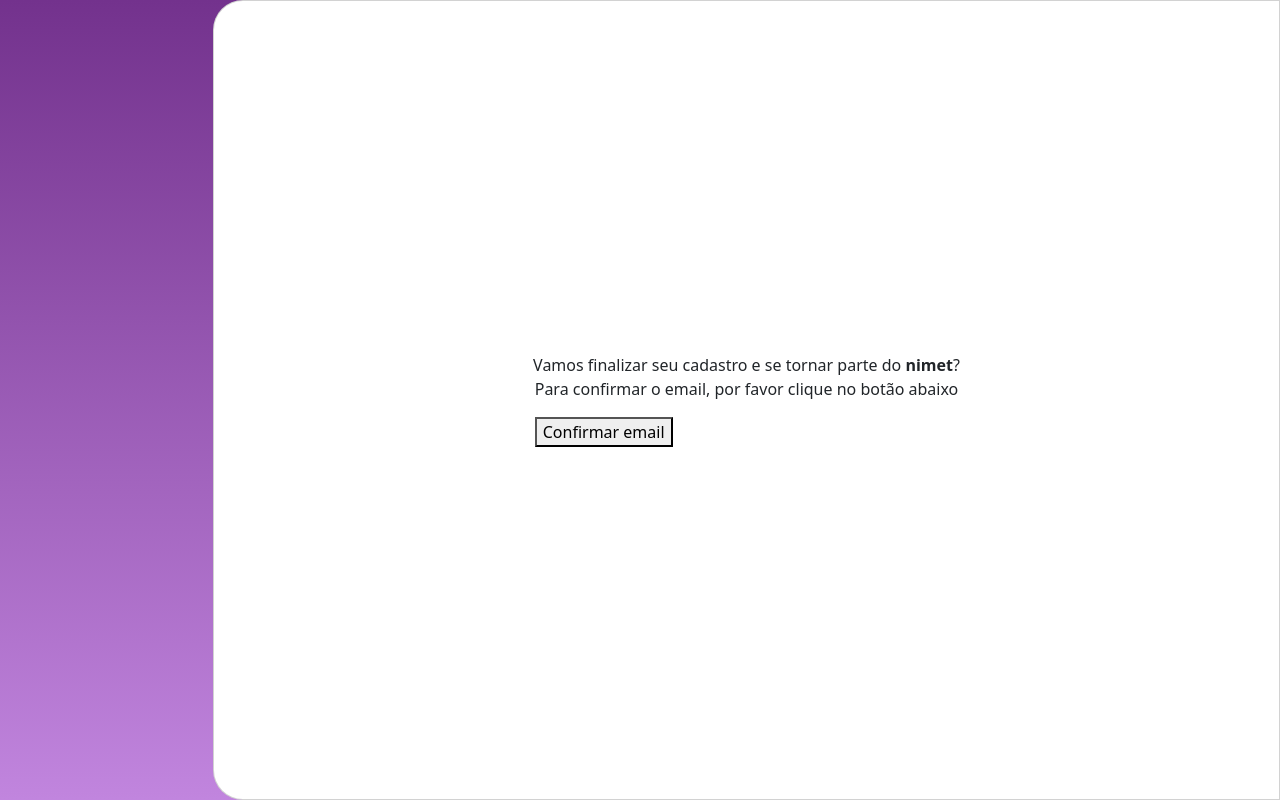
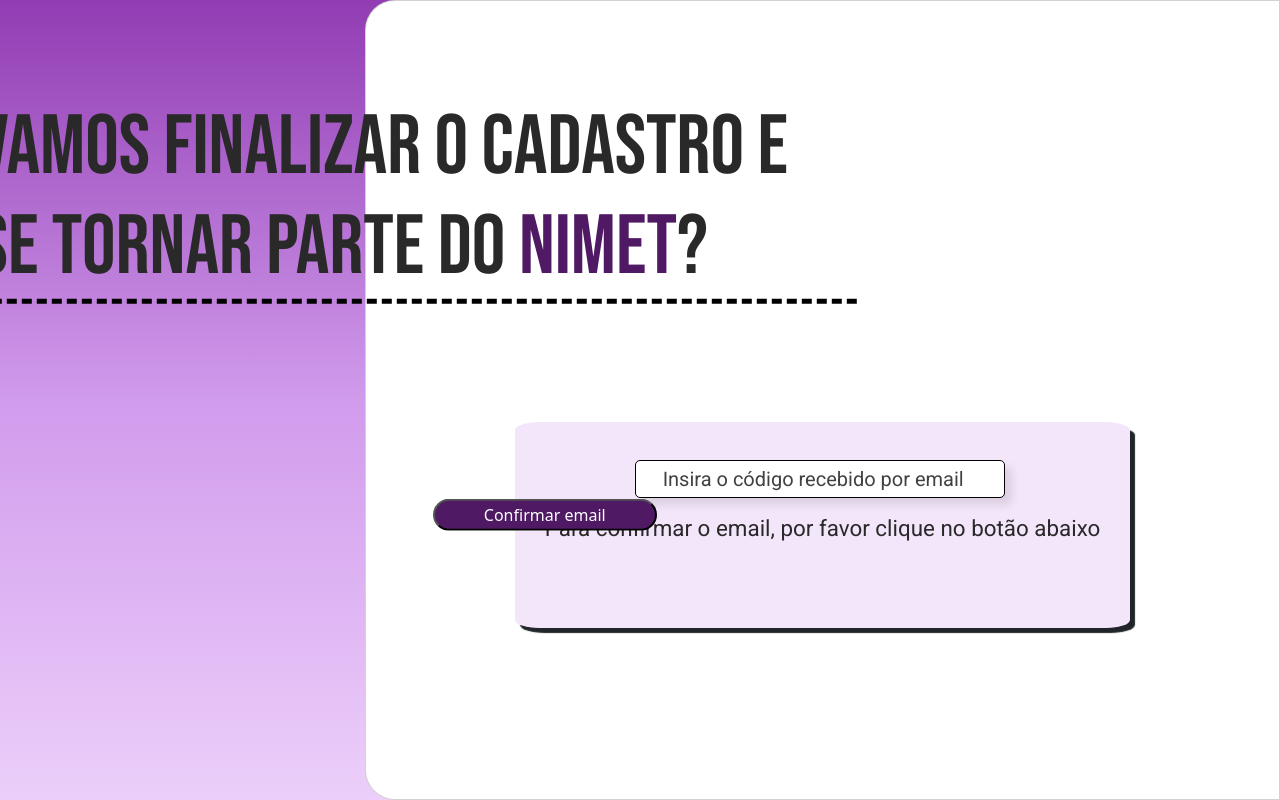
Before and after one commit to Isa-dss/front, an Angular app: page /email in a window 1280 px wide. Built offline with nearby package versions, Linux system fonts and the light colour scheme.

Commit message:
Alterações no email e no cadastro

```diff
--- a/src/app/pages/cadastro/cadastro.component.html
+++ b/src/app/pages/cadastro/cadastro.component.html
@@ -20,20 +20,20 @@
                       <div class="input-box">
                           <label for="nome" class="form-label">Nome</label>
                           <input id="nome"  formControlName="nome" class="form-control" type="nome" name="firstname"
-                          placeholder="ABS SISTERS" required>
+                          placeholder="Digite seu nome" required>
                       </div>
 
                       <div class="input-box">
                           <label for="Username" class="form-label">Username</label>
                           <input id="Username" formControlName="username" class="form-control" type="Username" name="Username"
-                          placeholder="@abs_sisters" required>
+                          placeholder="Digite seu nome de usuário" required>
                       </div>
 
 
                       <div class="input-box">
-                        <label for="confirmage" class="form-label">Idade</label>
+                        <label for="confirmage" class="form-label">Data de nascimento</label>
                         <input id="confirmage" formControlName="dataNascimento" class="form-control" type="idade" name="confirmage"
-                        placeholder="18" required>
+                        placeholder="AA-MM-DD" required>
                       </div>
 
                         <!-- <mat-form-field class="input-box">
@@ -43,8 +43,6 @@
                           </mat-datepicker-toggle>
                           <mat-datepicker #picker></mat-datepicker>
                         </mat-form-field> -->
-
-
 
 
                   </div>
@@ -59,21 +57,21 @@
 
                 <div class="input-box">
                   <label for="password" class="form-label">Senha</label>
-                  <input id="password"formControlName="senha"  type="password" name="password"
-                  placeholder="Absisters123!" class="form-control" required>
+                  <input id="password" formControlName="senha"  type="password" name="password"
+                  placeholder="Digite sua senha" class="form-control" required>
               </div>
 
               <div class="input-box">
-                <label for="confirmPassword" class="form-label">Confirme sua Senha</label>
+                <label for="confirmPassword" class="form-label">Confirmação de Senha</label>
                 <input id="confirmPassword"  type="password" name="confirmPassword"
-                placeholder="Absisters123!" class="form-control" required>
+                placeholder="Digite sua senha" class="form-control" required>
             </div>
           </div>
 
         </div>
 
         <div class="input-box">
-            <label for="confirmcourse" id="confirmcourse" class="form-label">Curso</label>
+          <label for="confirmcourse" id="confirmcourse" class="form-label">Curso</label><br><br>
           <input id="confirmcourse" formControlName="curso" type="curso" name="confirmcourse" list="cursos"
            placeholder="Selecione seu curso" class="form-control"   required>
           <datalist id="cursos">
@@ -81,9 +79,15 @@
             <option value="MECANICA"></option>
             <option value="ELETRONICA"></option>
         </datalist>
-        </div>
+    </div><br>
+
+
+        <button mat-button class="button" (click)="cadastrar()"><span>Cadastrar</span></button>
+
+
         </form>
-        <button mat-button class="button" (click)="cadastrar()"><span>Cadastrar</span></button>
+
+
      </body>
   </div>
 </div>
--- a/src/app/pages/cadastro/cadastro.component.scss
+++ b/src/app/pages/cadastro/cadastro.component.scss
@@ -4,7 +4,6 @@
   height: 100vh; /* Ocupa 100% da altura do viewport */
   background-image: linear-gradient(to bottom, #73328d, #c185de);
 }
-
 
 
 .cadastro{
@@ -19,7 +18,7 @@
 }
 
 .roxo{
-  flex:1;
+  flex:1.2;
 }
 
 span{
@@ -56,11 +55,13 @@ input {
 }
 
 #confirmcourse{
-  width: 230px;
-  position: relative;
-  left: 50%;
-  transform: translate(-50%, -90%);
+  width: 520px;
+  margin-right: 40px;
+  margin-left: 110px;
+  transform: translate(-10%, -140%);
+  margin-top: -20px;
 }
+
 
 .input-box {
   display: flex;
@@ -97,7 +98,7 @@ input {
   align-items: center;
   top: 50%;
   left: 50%;
-  transform: translate(-50%, -700%);
+  transform: translate(-50%, -210%);
 }
 
 button span{
--- a/src/app/pages/email/email.component.html
+++ b/src/app/pages/email/email.component.html
@@ -7,20 +7,32 @@
 
   <div class="card">
 
-    <header><link rel="stylesheet" href="https://fonts.googleapis.com/css?family=Roboto:400,500,700&display=swap">
-      Vamos finalizar seu cadastro e se tornar parte do <b><span>nimet</span></b>?</header>
+    <div class="conteiner p-5">
 
-      <body>
+    <body>
 
+    <h3><header><link rel="preconnect" href="https://fonts.googleapis.com">
+      <link rel="preconnect" href="https://fonts.gstatic.com" crossorigin>
+      <link href="https://fonts.googleapis.com/css2?family=Bebas+Neue&display=swap" rel="stylesheet">Vamos finalizar o cadastro e se tornar parte do <b><span>nimet</span></b>?</header></h3>
 
     <!-- <p>Olá, {}! Seja bem vindo à sua jornada de estudos com o nimet!</p> -->
 
-    <p>Para confirmar o email, por favor clique no botão abaixo</p>
+    <div class="input-box">
+      <label for="token" class="form-label"></label>
+      <input  formControlName="token" class="form-control" type="tex" name="token"
+      placeholder="   Insira o código recebido por email" class="form-control" required>
+  </div>
+
+    <h2><link rel="stylesheet" href="https://fonts.googleapis.com/css?family=Roboto:400,500,700&display=swap">Para confirmar o email, por favor clique no botão abaixo</h2>
+
+    <button mat-button class="button"><span>Confirmar email</span></button>
 
 
-    <button>Confirmar email</button>
 
     </body>
 
   </div>
+
+
+  </div>
 </div>
--- a/src/app/pages/email/email.component.scss
+++ b/src/app/pages/email/email.component.scss
@@ -2,10 +2,25 @@
   display: flex;
   width: 100vw; /* Ocupa 100% da largura do viewport */
   height: 100vh; /* Ocupa 100% da altura do viewport */
-  background-image: linear-gradient(to bottom, #73328d, #c185de);
+  background-image: linear-gradient(to bottom, #913cb3, #d19bec, #eccffa);
 }
 
+body{
+  background-color: #d19bec40;
+  display: flex;
+  flex-direction: column;
+  justify-content: center;
+  width: 170%;
+  margin-top: 250px;
+  padding: 30px;
+  border-radius: 4%;
+  box-shadow: 5px 5px 1px ;
 
+}
+
+.conteiner{
+  display: flex;
+}
 
 .card{
   flex: 5;
@@ -19,5 +34,97 @@
 }
 
 .roxo{
-  flex:1;
+  flex:2;
 }
+
+span{
+  color: #4F1964; /* cor da palavra NIMET*/
+}
+
+
+header{
+  font-family: "Bebas Neue", sans-serif;
+  font-weight: 400;
+  font-style: normal;
+  font-size: 3em;
+  font-weight: 300;
+  color:rgb(42, 41, 41)
+}
+
+h3{
+    position: absolute;
+    top: 25%;
+    left: 60%;
+    transform: translate(-106.5%, -50%); /* Centralizando o titulo horizontalmente e verticalmente */
+    width: 55rem;
+    border-bottom: 5px dashed black; /* tracejado do titulo*/
+}
+
+h2{
+  font-family: 'Roboto', sans-serif; /* tipo da letra do testo de explicação */
+  font-size: 1.4em;
+  font-weight: 100;
+  color:rgb(42, 41, 41)
+}
+
+
+input {
+  flex: 2; /* Define a largura flexível para que ocupem todo o espaço disponível */
+  margin-right: 50px; /* Adiciona espaçamento entre as caixas de texto */
+  margin-left: 90px;
+  border-radius: 5px;
+  border: 1px solid #000000;
+  width: 370px;
+  height: 500px;
+  box-shadow: 7px 7px 8px rgba(0, 0, 0, 0.1);
+  font-family: 'Roboto', sans-serif;
+  font-size: 20px;
+}
+
+.input-box {
+  display: flex;
+  flex-direction: column;
+  margin-bottom: 1.1rem;
+}
+
+.input-box input:focus-visible {
+  outline: 1px solid #3e37c0;
+}
+
+.input-box label,
+.gender-title h6 {
+  font-size: 0.75rem;
+  font-weight: 600;
+  color: #000000c0;
+}
+
+.input-box input::placeholder {
+  color: #000000be;
+}
+
+
+.button {
+  border-radius: 20px;
+  background-color: #4F1964;
+  color: white;
+  margin-top: 1rem;
+  width: 14rem;
+  height: 2rem;
+  align-items: center;
+  top: 50%;
+  left: 50%;
+  transform: translate(-50%, -210%);
+}
+
+button span{
+  color: white;
+}
+
+
+.image {
+  position: absolute;
+  top: 22%;
+  left: 100%;
+  transform: translate(-106.5%, -50%); /* Centralizando a imagem horizontalmente e verticalmente */
+  width: 40rem;
+}
```
Also changed, not shown: src/app/pages/pages.module.ts (line endings or trailing spaces). Lines whose indentation alone changed are shown as unchanged.
